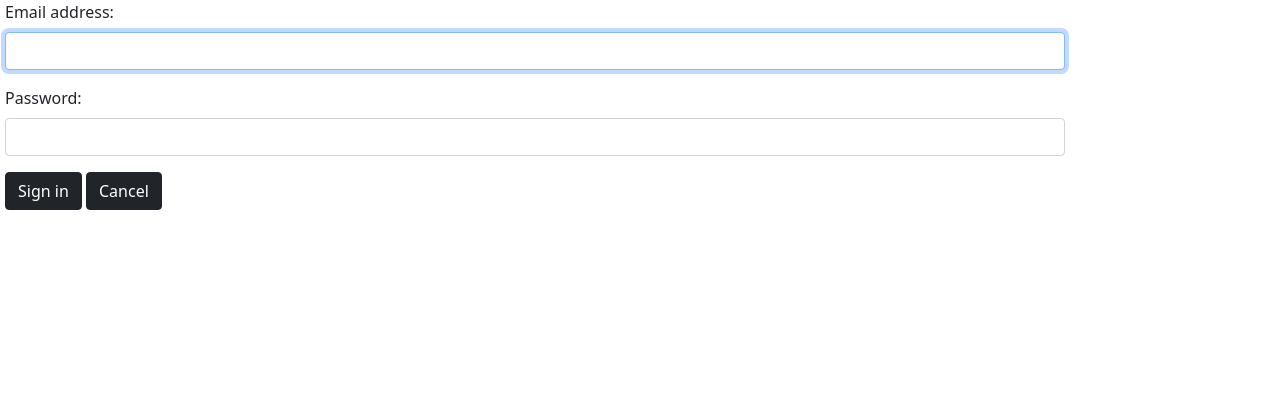
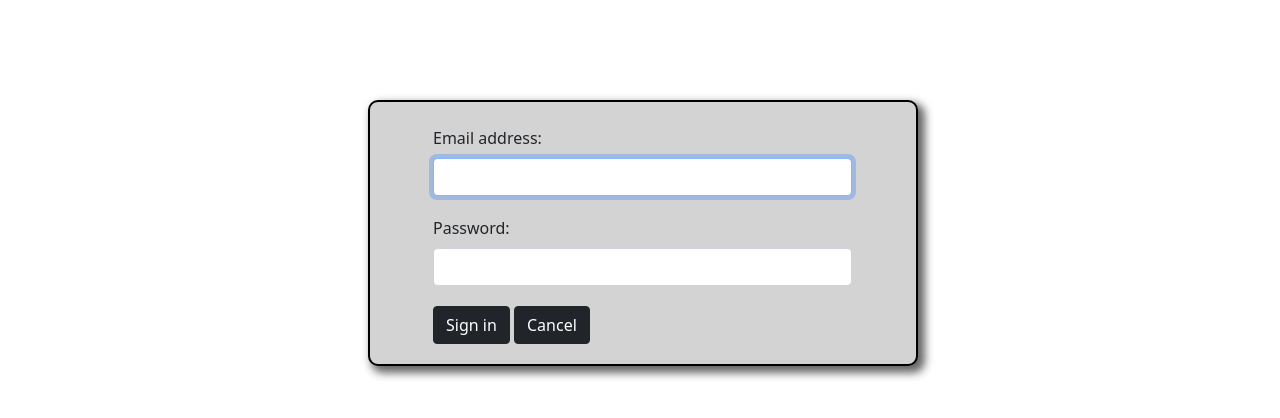
Before and after one commit to Gribek/RunSchedule, a Django app: page /runapp/login in a window 1280 px wide. Shown: the top 418 px of the page. Run offline with Django 3.2, Linux system fonts and the light colour scheme.

Commit message:
Add css styling for login page template

```diff
--- a/runapp/static/runapp/style.css
+++ b/runapp/static/runapp/style.css
@@ -1,5 +1,14 @@
+#login-box {
+  background-color: lightgray;
+  border: black solid 2px;
+  box-shadow: rgba(0, 0, 0, 0.6) 5px 5px 8px 2px;
+  border-radius: 10px; }
+
 body {
   margin-left: 5px; }
+
+.errorlist li {
+  color: red; }
 
 @media (min-width: 720px) {
   .empty-container {
@@ -147,4 +156,17 @@ body {
   font-size: 3rem;
   margin: 50px; }
 
+#login-box {
+  margin: 100px auto auto;
+  padding: 20px; }
+  @media (min-width: 600px) {
+    #login-box {
+      width: 550px; } }
+  @media (max-width: 599px) {
+    #login-box {
+      width: 90%; } }
+
+#login-form div {
+  margin: 20px auto auto; }
+
 /*# sourceMappingURL=style.css.map */
--- a/runapp/static/runapp/style.scss
+++ b/runapp/static/runapp/style.scss
@@ -1,8 +1,23 @@
 $calendar_color_1: #212529;
 $calendar_color_2: #DDE3FD;
 
+$color_1: lightgray;
+$color_2: rgba(0, 0, 0, 0.6);
+$color_3: black;
+
+%box {
+    background-color: $color_1;
+    border: $color_3 solid 2px;
+    box-shadow: $color_2 5px 5px 8px 2px;
+    border-radius:10px;
+}
+
 body {
     margin-left: 5px;
+}
+
+.errorlist li {
+    color: red;
 }
 
 .empty-container {
@@ -184,3 +199,19 @@ $landing_btn_color_2: #302f30;
     font-size: 3rem;
     margin: 50px;
 }
+
+#login-box {
+    @extend %box;
+    margin: 100px auto auto;
+    padding: 20px;
+    @media (min-width: 600px) {
+        width: 550px;
+    }
+    @media (max-width: 599px) {
+        width: 90%;
+    }
+}
+
+#login-form div {
+  margin: 20px auto auto;
+}
```
